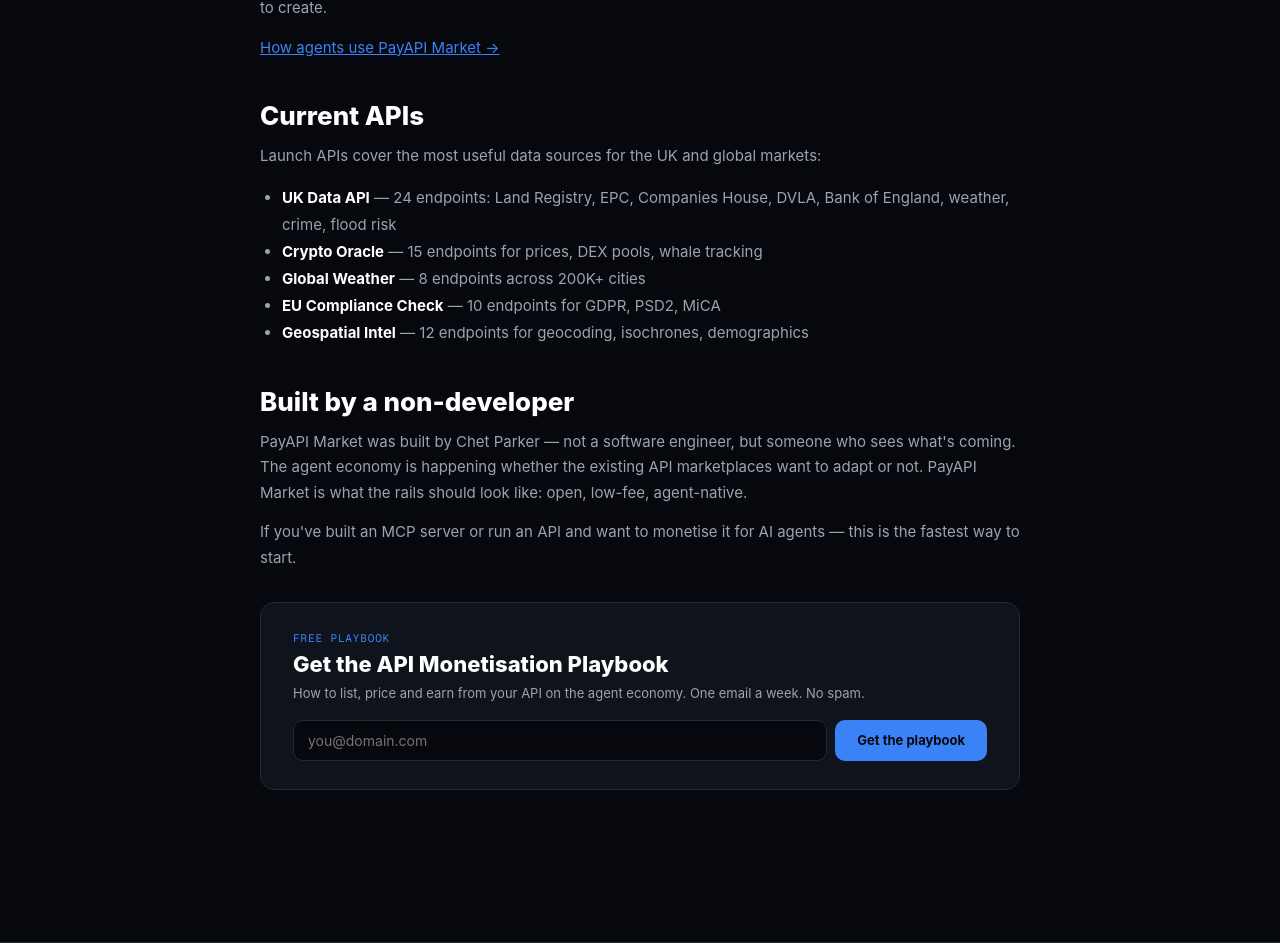
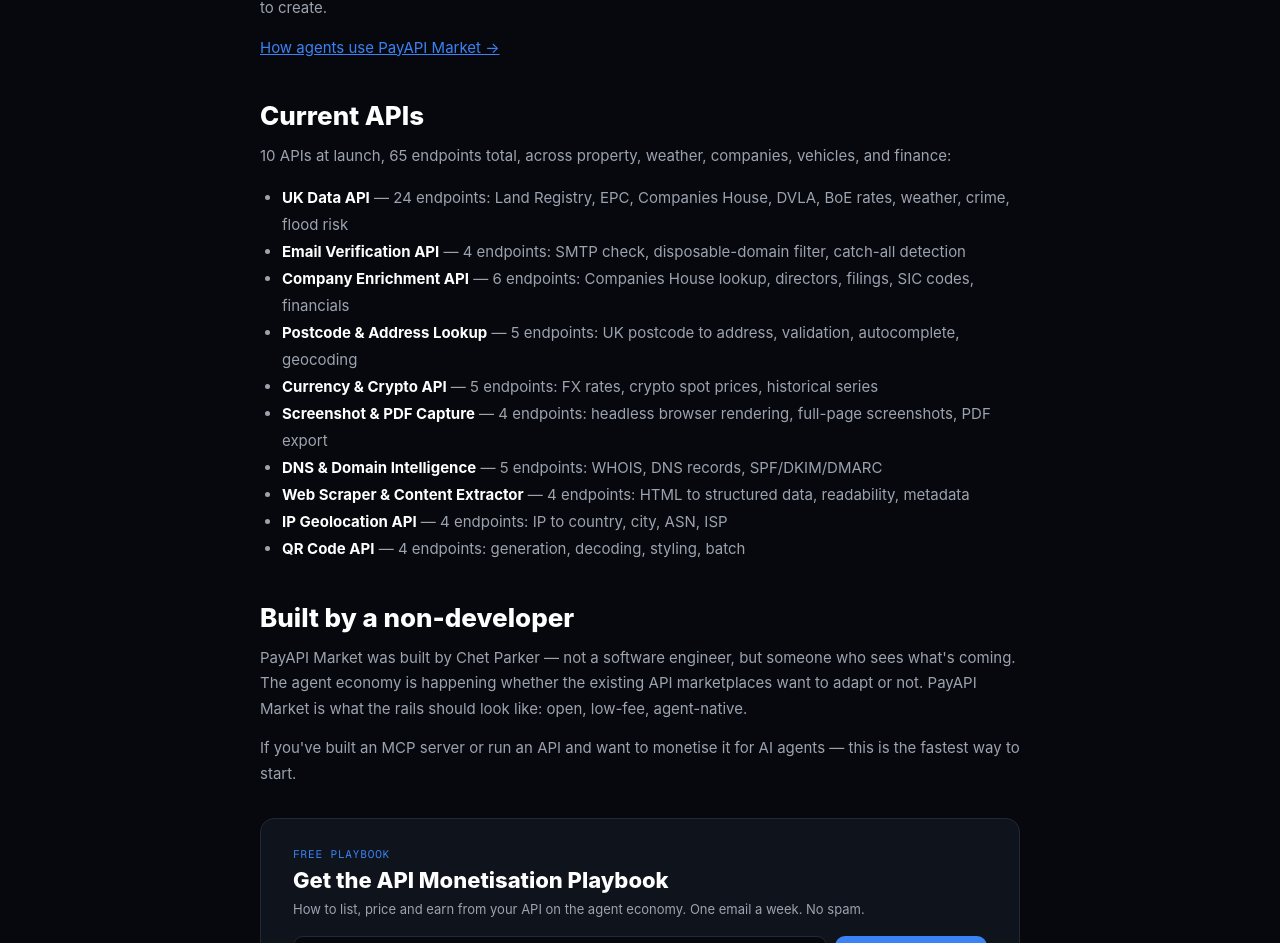
Before and after one commit to chetparker/x402-marketplace, a React (Vite) app: page /about in a window 1280 px wide. Shown: the part 1115-2058 px from the top of the page. Built offline with nearby package versions, Linux system fonts and the light colour scheme; no server answers.

Commit message:
fix: update site to 10 APIs 65 endpoints

```diff
--- a/src/components/SEOHead.jsx
+++ b/src/components/SEOHead.jsx
@@ -64,7 +64,7 @@
   },
   {
     q: 'What APIs are available on PayAPI Market?',
-    a: 'Launch APIs include the UK Data API (24 endpoints covering Land Registry, EPC, Companies House, DVLA, Bank of England rates and more), a crypto oracle, global weather, EU compliance checks, and geospatial intelligence. New APIs are added weekly — every listed API is live, verified and billed per request in USDC.'
+    a: 'PayAPI Market launched with 10 APIs and 65 endpoints across property, weather, companies, vehicles, and finance: UK Data API (24 endpoints — Land Registry, EPC, Companies House, DVLA, BoE rates, weather, crime, flood risk), Email Verification, Company Enrichment, Postcode & Address Lookup, Currency & Crypto, Screenshot & PDF Capture, DNS & Domain Intelligence, Web Scraper & Content Extractor, IP Geolocation, and QR Code. Every listed API is live, verified and billed per request in USDC.'
   },
   {
     q: 'How is PayAPI Market different from RapidAPI?',
--- a/src/pages/AboutPage.jsx
+++ b/src/pages/AboutPage.jsx
@@ -69,14 +69,19 @@
 
         <H2>Current APIs</H2>
         <P>
-          Launch APIs cover the most useful data sources for the UK and global markets:
+          10 APIs at launch, 65 endpoints total, across property, weather, companies, vehicles, and finance:
         </P>
         <ul style={{ color: C.tM, fontSize: 15, lineHeight: 1.8, paddingLeft: 22 }}>
-          <li><strong style={{ color: C.t }}>UK Data API</strong> — 24 endpoints: Land Registry, EPC, Companies House, DVLA, Bank of England, weather, crime, flood risk</li>
-          <li><strong style={{ color: C.t }}>Crypto Oracle</strong> — 15 endpoints for prices, DEX pools, whale tracking</li>
-          <li><strong style={{ color: C.t }}>Global Weather</strong> — 8 endpoints across 200K+ cities</li>
-          <li><strong style={{ color: C.t }}>EU Compliance Check</strong> — 10 endpoints for GDPR, PSD2, MiCA</li>
-          <li><strong style={{ color: C.t }}>Geospatial Intel</strong> — 12 endpoints for geocoding, isochrones, demographics</li>
+          <li><strong style={{ color: C.t }}>UK Data API</strong> — 24 endpoints: Land Registry, EPC, Companies House, DVLA, BoE rates, weather, crime, flood risk</li>
+          <li><strong style={{ color: C.t }}>Email Verification API</strong> — 4 endpoints: SMTP check, disposable-domain filter, catch-all detection</li>
+          <li><strong style={{ color: C.t }}>Company Enrichment API</strong> — 6 endpoints: Companies House lookup, directors, filings, SIC codes, financials</li>
+          <li><strong style={{ color: C.t }}>Postcode & Address Lookup</strong> — 5 endpoints: UK postcode to address, validation, autocomplete, geocoding</li>
+          <li><strong style={{ color: C.t }}>Currency & Crypto API</strong> — 5 endpoints: FX rates, crypto spot prices, historical series</li>
+          <li><strong style={{ color: C.t }}>Screenshot & PDF Capture</strong> — 4 endpoints: headless browser rendering, full-page screenshots, PDF export</li>
+          <li><strong style={{ color: C.t }}>DNS & Domain Intelligence</strong> — 5 endpoints: WHOIS, DNS records, SPF/DKIM/DMARC</li>
+          <li><strong style={{ color: C.t }}>Web Scraper & Content Extractor</strong> — 4 endpoints: HTML to structured data, readability, metadata</li>
+          <li><strong style={{ color: C.t }}>IP Geolocation API</strong> — 4 endpoints: IP to country, city, ASN, ISP</li>
+          <li><strong style={{ color: C.t }}>QR Code API</strong> — 4 endpoints: generation, decoding, styling, batch</li>
         </ul>
 
         <H2>Built by a non-developer</H2>
```
Also changed, not shown: scripts/prerender.mjs (+23 -7 lines), public/llms-full.txt, public/llms.txt.
